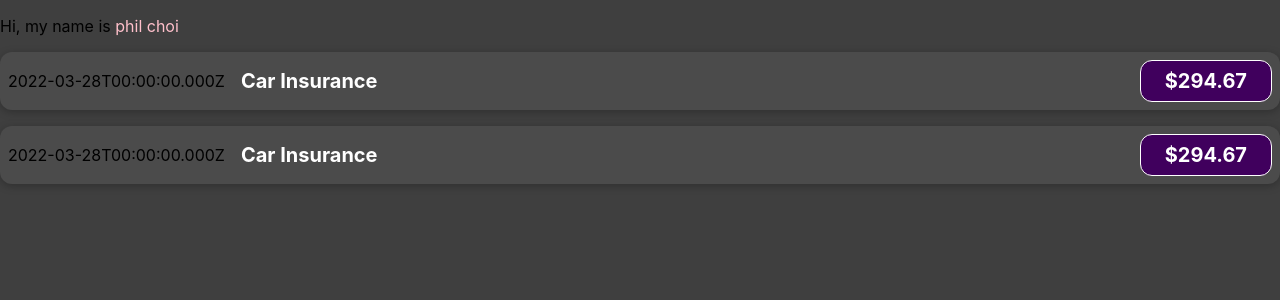
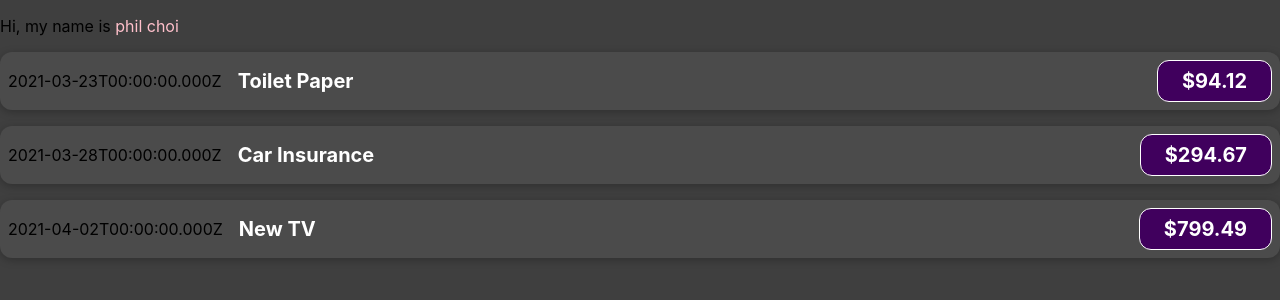
Before and after one commit to cpk0709/react-restart, a React (Create React App) app: page / in a window 1280 px wide. Shown: the top 300 px of the page. Built offline with nearby package versions, Linux system fonts and the light colour scheme.

Commit message:
props로 전달

```diff
--- a/src/App.jsx
+++ b/src/App.jsx
@@ -2,14 +2,29 @@
 import ExpenseItem from "./components/ExpenseItem";
 
 function App() {
+  const expenses = [
+    {
+      id: "e1",
+      title: "Toilet Paper",
+      amount: 94.12,
+      date: new Date(2021, 2, 23),
+    },
+    {
+      id: "e2",
+      title: "Car Insurance",
+      amount: 294.67,
+      date: new Date(2021, 2, 28),
+    },
+    { id: "e3", title: "New TV", amount: 799.49, date: new Date(2021, 3, 2) },
+  ];
+
   return (
     <div className="App">
       <header className="App-header">
         <p>
           Hi, my name is <span style={{ color: "pink" }}>phil choi</span>
         </p>
-        <ExpenseItem />
-        <ExpenseItem />
+        <ExpenseItem expenses={expenses} />
       </header>
     </div>
   );
--- a/src/components/ExpenseItem.jsx
+++ b/src/components/ExpenseItem.jsx
@@ -1,18 +1,24 @@
 import "./ExpenseItem.css";
 
-const ExpenseItem = () => {
-  const expenseDate = new Date(2022, 2, 28);
-  const expenseTitle = "Car Insurance";
-  const expenseAmount = 294.67;
+const ExpenseItem = ({ expenses }) => {
+  // const expenseDate = props.date;
+  // const expenseTitle = "Car Insurance";
+  // const expenseAmount = 294.67;
 
   return (
-    <div className="expense-item">
-      <div>{expenseDate.toISOString()}</div>
-      <div className="expense-item__description">
-        <h2>{expenseTitle}</h2>
-        <div className="expense-item__price">${expenseAmount}</div>
-      </div>
-    </div>
+    <>
+      {expenses.map((obj) => {
+        return (
+          <div className="expense-item">
+            <div>{obj.date.toISOString()}</div>
+            <div className="expense-item__description">
+              <h2>{obj.title}</h2>
+              <div className="expense-item__price">${obj.amount}</div>
+            </div>
+          </div>
+        );
+      })}
+    </>
   );
 };
 
```
